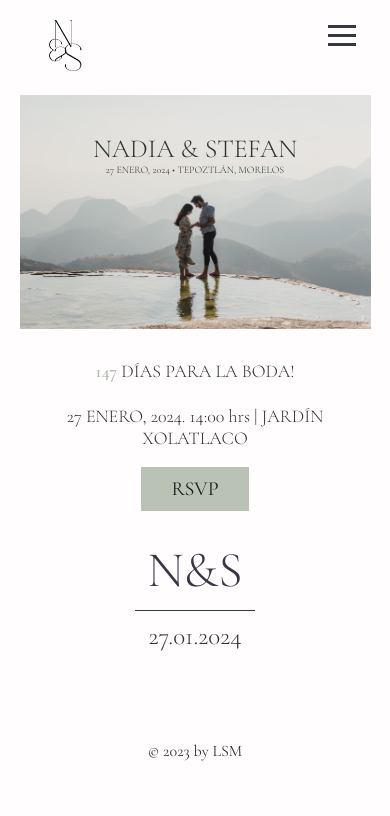
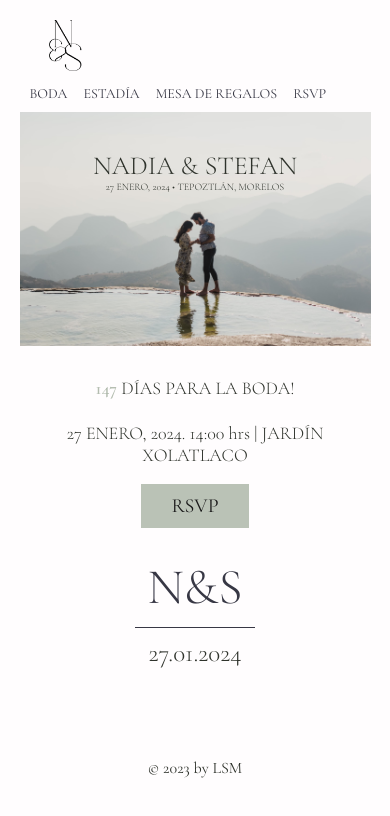
Before and after one commit to richipargo/nadia-stefan, a React (Vite) app: page / in a window 390 px wide. Shown: the top 816 px of the page. Built offline with nearby package versions, Linux system fonts and the light colour scheme.

Commit message:
Remove hamburger from navbar

```diff
--- a/src/components/Navbar.jsx
+++ b/src/components/Navbar.jsx
@@ -1,5 +1,6 @@
 import '../style_components/navbar.css';
 import { Link } from 'react-router-dom';
+import { useState } from 'react';
 
 const Navbar = () => {
   return (
@@ -21,13 +22,6 @@ const Navbar = () => {
           <Link to="/rsvp">Rsvp</Link>
         </li>
       </ul>
-
-      {/*Hamburger menu*/}
-      <div className="menu-btn" id="menu-btn">
-        <div className="menu-line"></div>
-        <div className="menu-line"></div>
-        <div className="menu-line"></div>
-      </div>
     </nav>
   );
 };
--- a/src/style_components/navbar.css
+++ b/src/style_components/navbar.css
@@ -6,6 +6,9 @@
   align-items: center;
   justify-content: space-between;
   flex-wrap: wrap;
+  position: sticky;
+  top: 0;
+  z-index: 9999;
 }
 .logo {
   width: 70px;
@@ -23,56 +26,11 @@
 .nav-list li {
   text-transform: uppercase;
   font-size: 14px;
-  /* font-weight: 500; */
 }
 .nav-list a {
   text-decoration: none;
   color: var(--dark);
 }
 .nav-list a:hover {
-  /* font-weight: 600; */
+  font-weight: 600;
 }
-
-/*Responsive menu icon*/
-.menu-btn {
-  display: none;
-  padding-top: 10px;
-}
-.menu-line {
-  width: 28px;
-  height: 3px;
-  background-color: var(--dark);
-  margin-bottom: 6px;
-}
-/*Show hamburger menu when width is 900px or less*/
-@media all and (max-width: 900px) {
-  .navbar {
-    flex-direction: column;
-    position: relative;
-  }
-  .menu-btn {
-    display: block;
-    position: absolute;
-    right: 15px;
-    top: 15px;
-    cursor: pointer;
-  }
-  .nav-list {
-    padding: 0;
-    width: 100%;
-    display: none;
-  }
-  .nav-list li {
-    width: 100%;
-    text-align: center;
-    display: block;
-    border-top: 1px solid var(--dark);
-    padding: 10px 0;
-  }
-  .logo-container {
-    width: 100%;
-  }
-  .active {
-    display: block;
-  }
-}
```
